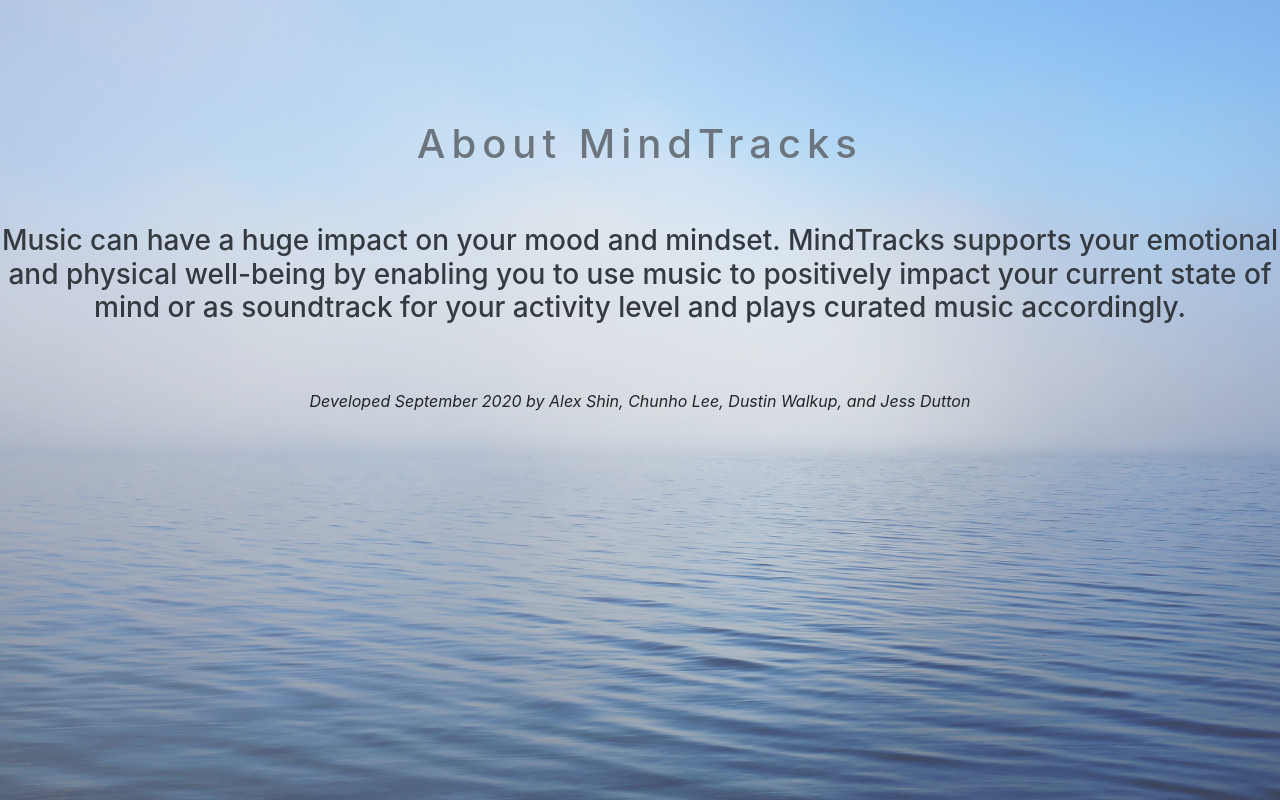
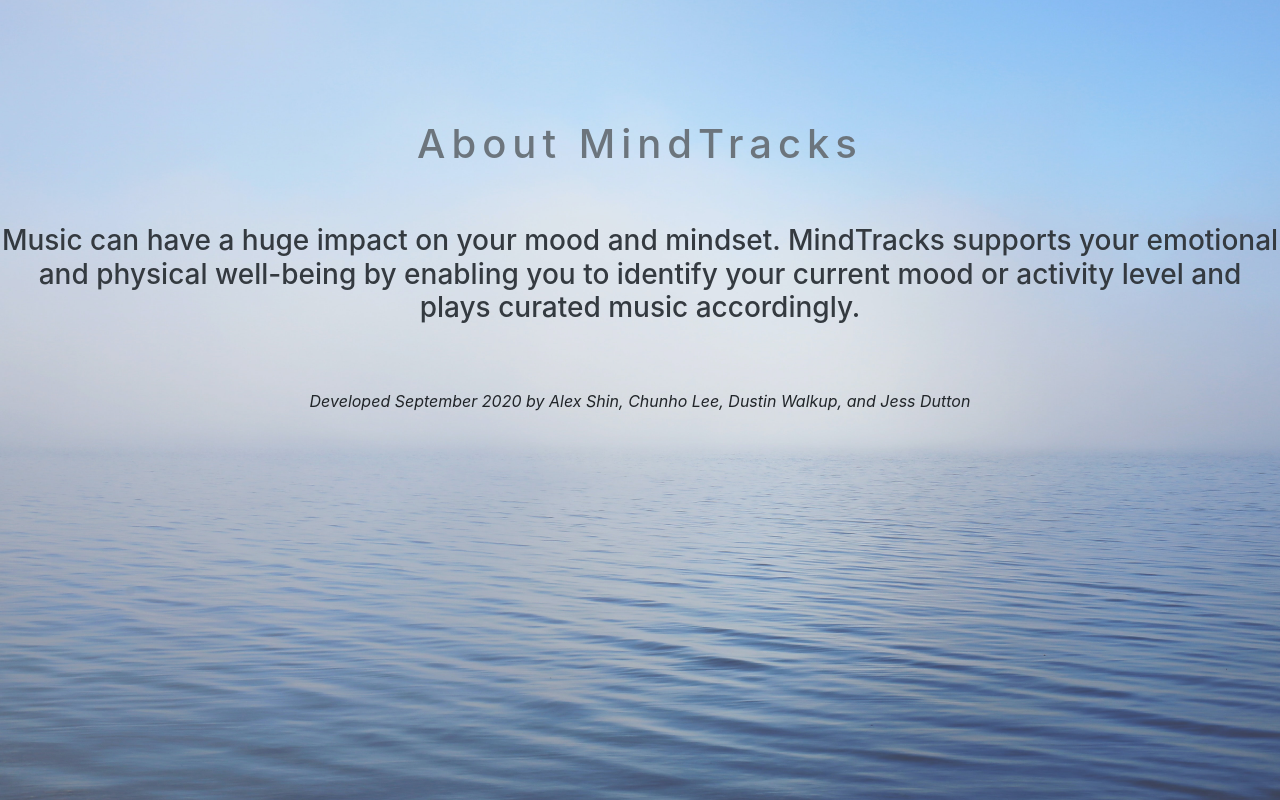
Before and after one commit to ajss25/MindTracks, a Django app: page /about/ in a window 1280 px wide. Shown: the part 56-856 px from the top of the page. Run offline with Django 3.2, Linux system fonts and the light colour scheme; some libraries are stand-ins or nearby versions.

Commit message:
updated about wording slightly

```diff
--- a/MindTracks/about/templates/about/about.html
+++ b/MindTracks/about/templates/about/about.html
@@ -49,8 +49,8 @@
     <div class="view" style="background-image: url( {% static '/css/unsplash.jpg' %} ); background-repeat: no-repeat; background-size: cover; background-position: center center;">
         <h1 class ="text-center text-secondary" id="subpage"> About MindTracks</h1>
         <h3 class ="text-center text-dark"></p>Music can have a huge impact on your mood and mindset.
-            MindTracks supports your emotional and physical well-being by enabling you to use music
-            to positively impact your current state of mind or as soundtrack for your activity level and plays curated music accordingly.</h3>
+      MindTracks supports your emotional and physical well-being by enabling you to  identify your current mood or activity level
+      and plays curated music accordingly.</h3>
 
             <p><em>Developed September 2020 by Alex Shin, Chunho Lee, Dustin Walkup, and Jess Dutton</em></p>
 
```
